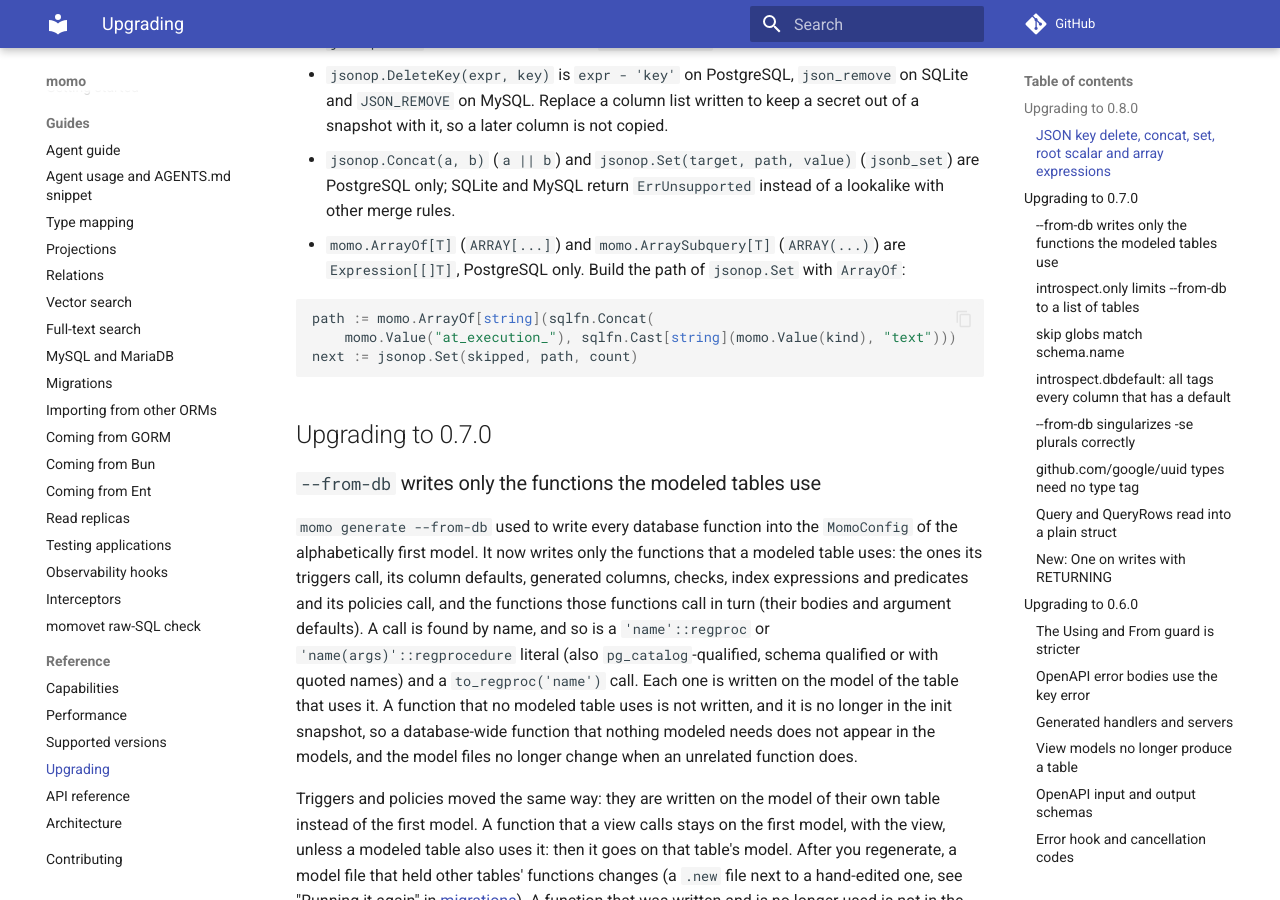
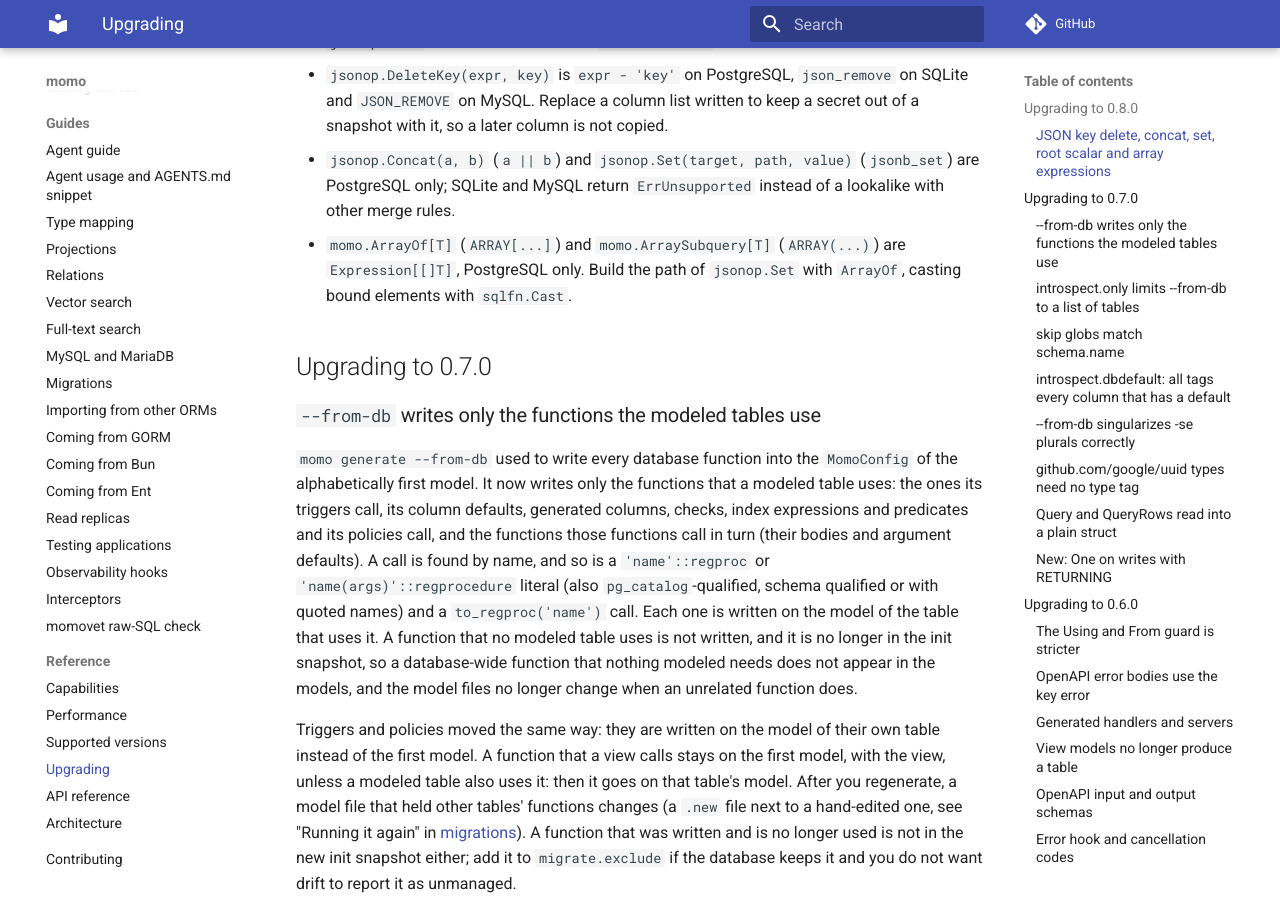
Before and after one commit to azrtydxb/momo, an MkDocs documentation site: the page built from docs/upgrading.md, in a window 1280 px wide and 900 px high, scrolled down 432 px. Built offline with MkDocs 1.6.1 and Material for MkDocs 9.7.7, drawn with Linux system fonts in a browser that asks for light colours; comment, search, counter and statistics services are not loaded; the version menu is left out.

````diff
--- a/docs/upgrading.md
+++ b/docs/upgrading.md
@@ -21,13 +21,7 @@ New, additive API; nothing existing changes.
   instead of a lookalike with other merge rules.
 - `momo.ArrayOf[T]` (`ARRAY[...]`) and `momo.ArraySubquery[T]`
   (`ARRAY(...)`) are `Expression[[]T]`, PostgreSQL only. Build the path of
-  `jsonop.Set` with `ArrayOf`:
-
-  ```go
-  path := momo.ArrayOf[string](sqlfn.Concat(
-      momo.Value("at_execution_"), sqlfn.Cast[string](momo.Value(kind), "text")))
-  next := jsonop.Set(skipped, path, count)
-  ```
+  `jsonop.Set` with `ArrayOf`, casting bound elements with `sqlfn.Cast`.
 
 ## Upgrading to 0.7.0
 
````
Also changed, not shown: docs/ai-guide.md (+2 -2 lines), 3 other files.
